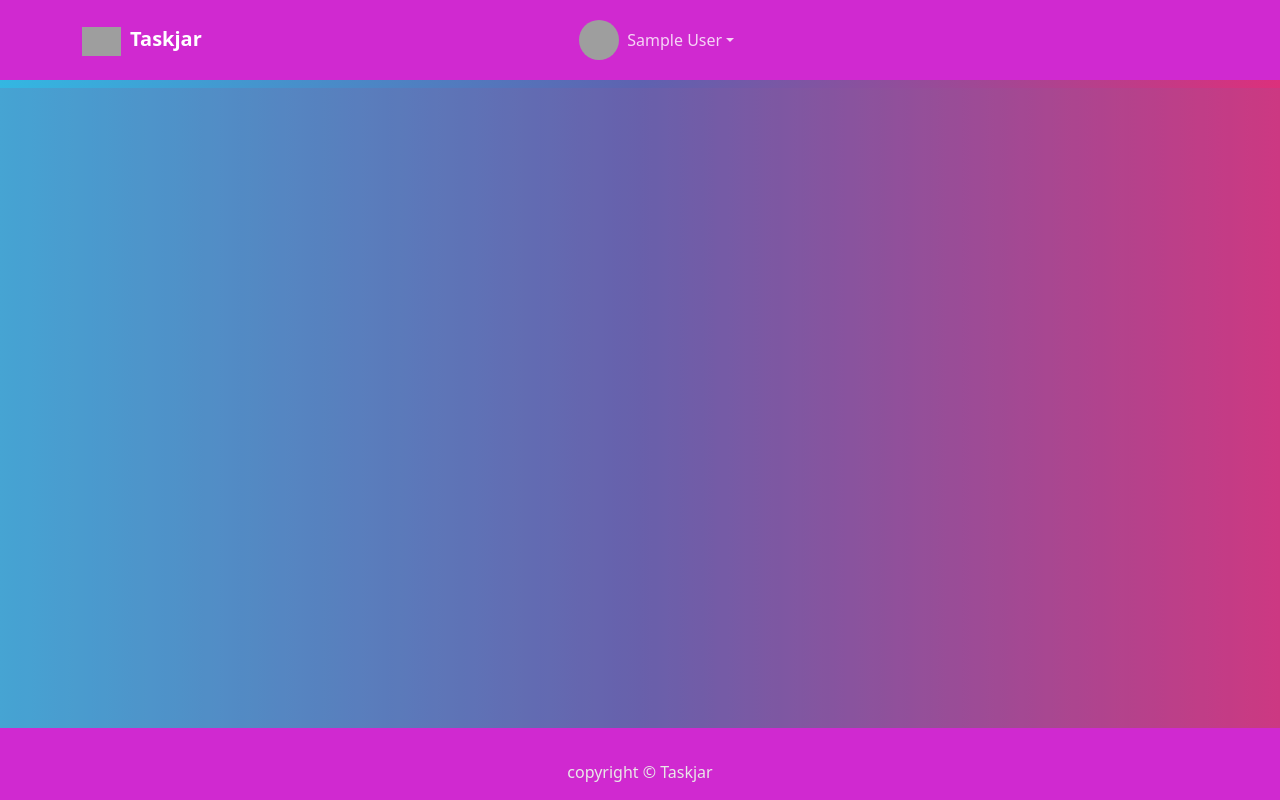
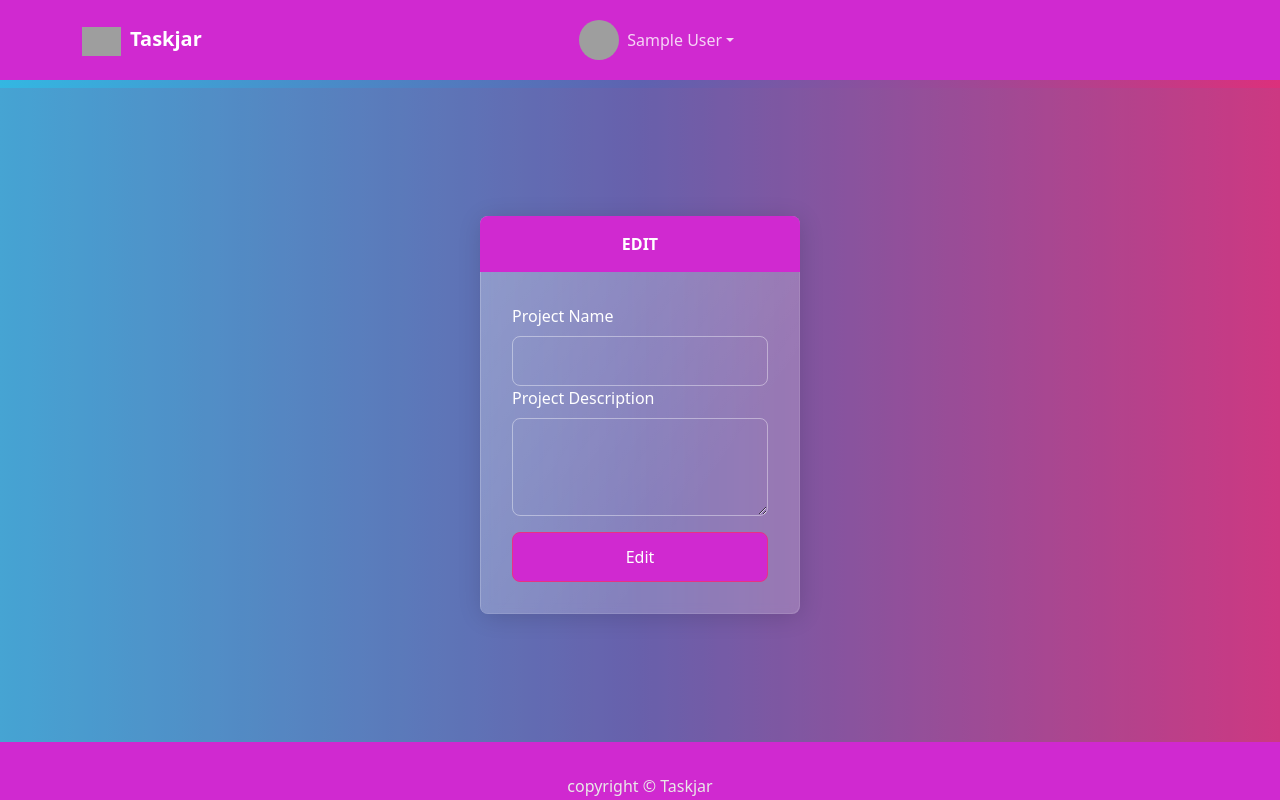
Before and after one commit to Manasseh-Kinyua/taskjar, a React (Create React App) app in the folder frontend/: page /project/1/edit in a window 1280 px wide. Shown: the top 800 px of the page. Built offline with nearby package versions, Linux system fonts and the light colour scheme; no server answers; sample sign-in values are in the browser's storage; grey boxes are pictures that could not be loaded.

Commit message:
Frontend: dispatch project edit action

```diff
--- a/frontend/src/App.js
+++ b/frontend/src/App.js
@@ -8,6 +8,7 @@ import ProjectScreen from './screens/ProjectScreen';
 import TaskListScreen from './screens/TaskListScreen';
 import LoginScreen from './screens/LoginScreen';
 import RegisterScreen from './screens/RegisterScreen';
+import ProjectEditScreen from './screens/ProjectEditScreen';
 
 function App() {
   return (
@@ -21,6 +22,7 @@ function App() {
             <Route path='/project/:id/tasks' element={ <TaskListScreen /> } />
             <Route path='/login' element={ <LoginScreen /> } />
             <Route path='/register' element={ <RegisterScreen /> } />
+            <Route path='/project/:id/edit' element={ <ProjectEditScreen /> } />
           </Routes>
         </main>
         <Footer />
--- a/frontend/src/actions/projectActions.js
+++ b/frontend/src/actions/projectActions.js
@@ -111,14 +111,19 @@ export const editProject = (project) => async (dispatch, getState) => {
             }
         }
 
-        const {data} = await axios.put (
-            EDIT_PROJECT_ENDPOINT,
+        const {data} = await axios.put(
+            `${EDIT_PROJECT_ENDPOINT}${project.id}/`,
             project,
             config
         )
 
         dispatch({
             type: PROJECT_EDIT_SUCCESS,
+            payload: data
+        })
+
+        dispatch({
+            type: PROJECT_DETAILS_SUCCESS,
             payload: data
         })
 
--- a/frontend/src/components/Project.js
+++ b/frontend/src/components/Project.js
@@ -3,6 +3,8 @@ import { Row, Col, Card } from 'react-bootstrap'
 import Avatar from '@mui/material/Avatar';
 import Badge from '@mui/material/Badge';
 import Chip from '@mui/material/Chip';
+import EditIcon from '@mui/icons-material/Edit';
+import DeleteIcon from '@mui/icons-material/Delete';
 import { Link } from 'react-router-dom'
 
 function Project({project}) {
@@ -31,6 +33,13 @@ function Project({project}) {
               </Badge>
             </div>
           </Row>
+          <hr style={{margin:'0'}}></hr>
+          <Row className='py-1'>
+            <div style={{display:'flex', alignItems:'center', justifyContent:'space-between'}}>
+              <Link to={`/project/${project.id}/edit`}><EditIcon /></Link>
+              <DeleteIcon />
+            </div>
+          </Row>
 
         </Card.Body>
       </Card>
--- a/frontend/src/reducers/projectReducers.js
+++ b/frontend/src/reducers/projectReducers.js
@@ -101,6 +101,7 @@ export const projectEditReducer = (state = {}, action) => {
         case PROJECT_EDIT_SUCCESS:
             return {
                 loading: false,
+                success: true,
                 project: action.payload
             }
 
--- /dev/null
+++ b/frontend/src/screens/ProjectEditScreen.js
@@ -0,0 +1,107 @@
+import React, { useEffect, useState } from 'react'
+import { useDispatch, useSelector } from 'react-redux'
+import { Col, Card, Form, Button } from 'react-bootstrap'
+import { Link, useParams } from 'react-router-dom'
+import { login } from '../actions/userActions'
+import { useNavigate } from 'react-router-dom'
+import Loader from '../components/Loader'
+import Message from '../components/Message'
+import { editProject, listProjectDetails } from '../actions/projectActions'
+import { PROJECT_EDIT_RESET } from '../constants/projectConstants'
+
+function ProjectEditScreen() {
+
+    const [name, setName] = useState('')
+    const [description, setDescription] = useState('')
+
+    const params = useParams()
+
+    const navigate = useNavigate()
+
+    const dispatch = useDispatch()
+
+    const userLogin = useSelector(state => state.userLogin)
+    const {userInfo} = userLogin
+
+    const projectDetails = useSelector(state => state.projectDetails)
+    const {project} = projectDetails
+
+    const projectEdit = useSelector(state => state.projectEdit)
+    const {loading, error, success} = projectEdit
+
+    useEffect(() => {
+      if(success) {
+        dispatch({type: PROJECT_EDIT_RESET})
+        navigate('/')
+      } else {
+        if(!userInfo) {
+            navigate('/login')
+          } else {
+            if(!project || project.id !== Number(params.id)) {
+                dispatch(listProjectDetails(params.id))
+            } else {
+                setName(project.name)
+                setDescription(project.description)
+            }
+          }
+      }
+    }, [dispatch, navigate, userInfo, project, params.id, success])
+
+    const submitHandler = (e) => {
+      e.preventDefault()
+
+      dispatch(editProject({
+        id: params.id,
+        name, description
+      }))
+    }
+
+  return (
+    <div style={{display:'flex', alignItems:'center', justifyContent:'center'}}>
+      {/* <Row> */}
+        <Col className='py-5' md={3}>
+          <Card>
+            <span style={{padding:'1rem', textAlign:'center', borderTopLeftRadius:'.5rem', borderTopRightRadius:'.5rem'}} className='bg'>
+              <strong>EDIT</strong>
+            </span>
+            <Form className='p-3' onSubmit={submitHandler}>
+              <Form.Group controlId='name'>
+                <Form.Label>Project Name</Form.Label>
+                <Form.Control
+                  required
+                  type='text'
+                  value={name}
+                  onChange={(e) => setName(e.target.value)}>
+
+                  </Form.Control>
+              </Form.Group>
+
+              <Form.Group controlId='description'>
+                <Form.Label>Project Description</Form.Label>
+                <Form.Control
+                  as='textarea'
+                  required
+                  rows={3}
+                  value={description}
+                  onChange={(e) => setDescription(e.target.value)}>
+
+                  </Form.Control>
+              </Form.Group>
+              <span style={{marginTop:'1rem'}}>
+                <Button
+                  type='submit'
+                  style={{width:'100%', marginTop:'1rem', backgroundColor:'rgb(208, 41, 208)'}}
+                  >
+                    Edit
+                </Button>
+              </span>
+
+            </Form>
+          </Card>
+        </Col>
+      {/* </Row> */}
+    </div>
+  )
+}
+
+export default ProjectEditScreen
```
Also changed, not shown: 1 other file (tests, documents, lock files or other folders).
